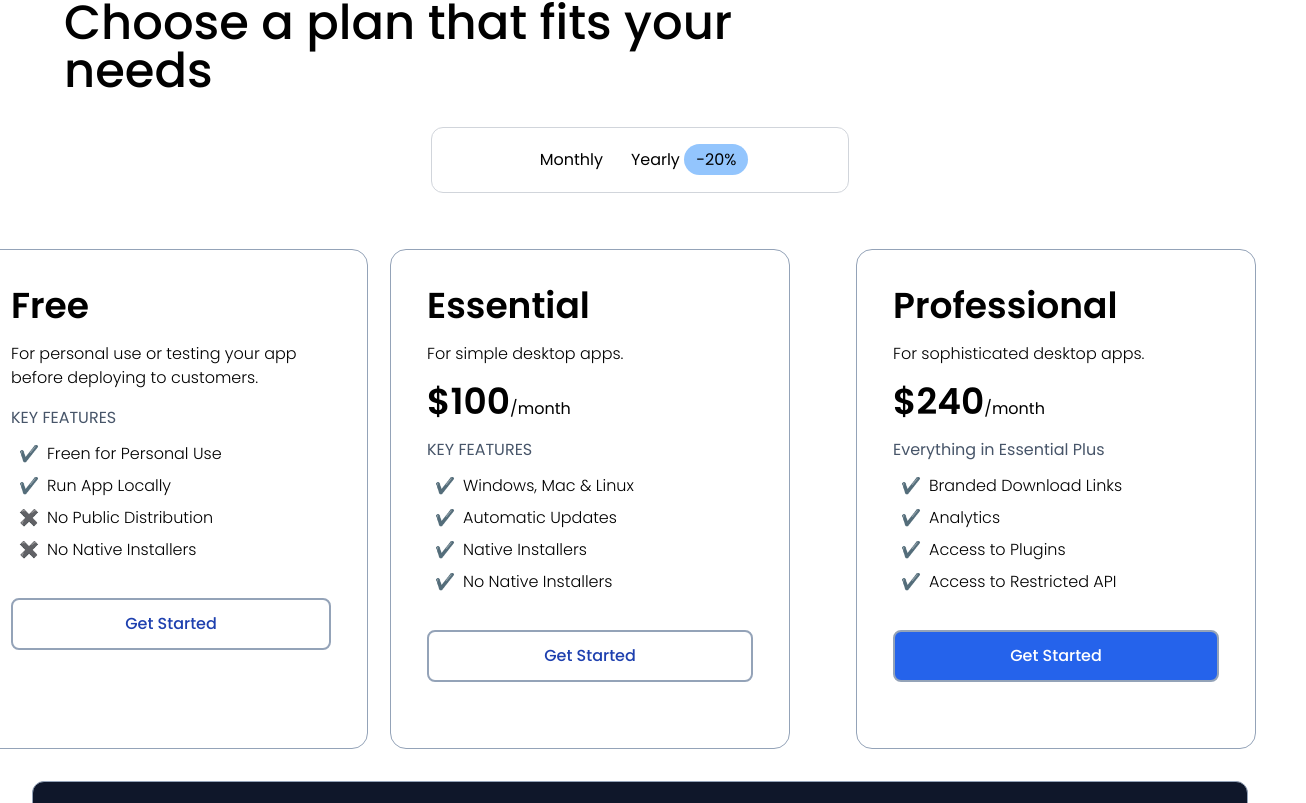
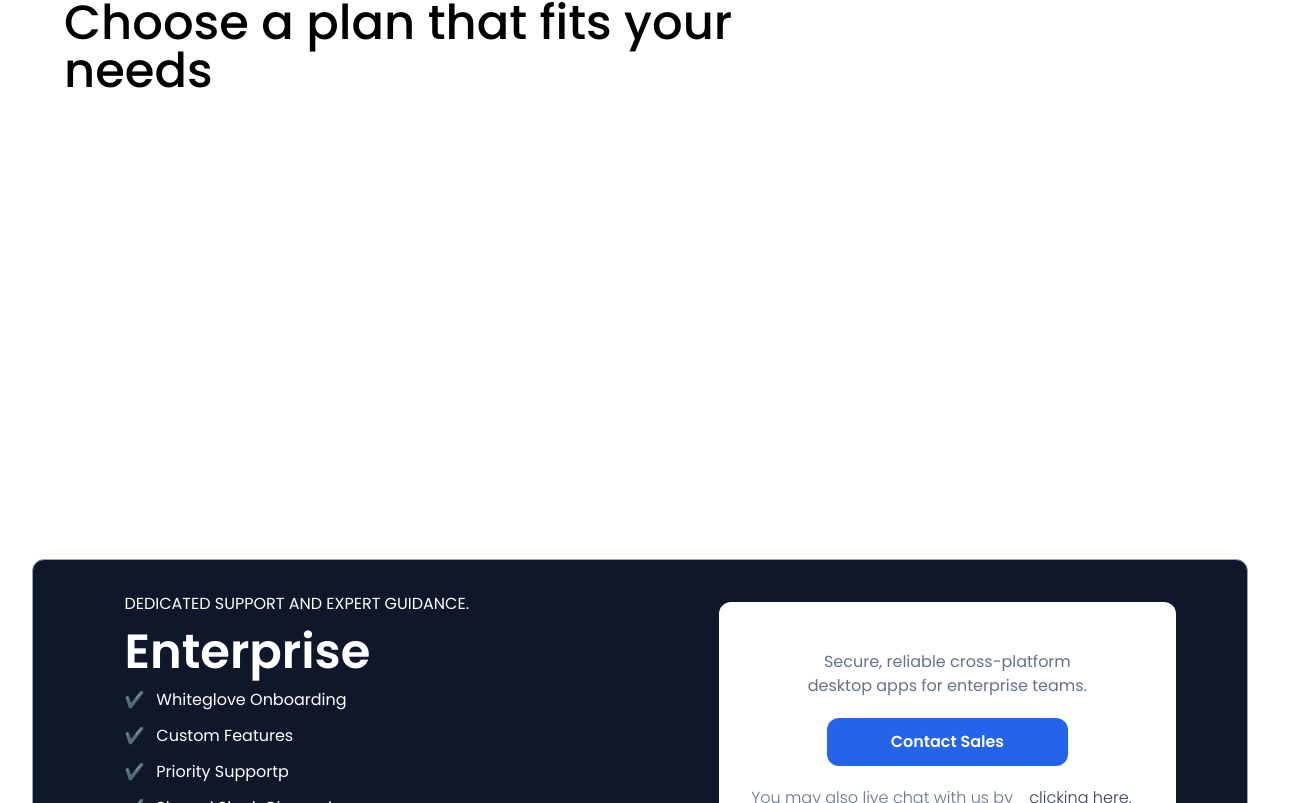
Before and after one commit to rajyadav63/ToDesktop, a React (Vite) app: page / in a window 1280 px wide. Shown: the part 5637-6440 px from the top of the page, 1306 px wide, since content can reach past the window. Built offline with nearby package versions, Linux system fonts and the light colour scheme.

Commit message:
Pricing card

```diff
--- a/src/App.jsx
+++ b/src/App.jsx
@@ -7,7 +7,9 @@ import Faq from './components/Faq'
 import Footer from './components/Footer'
 import Hero from './components/Hero'
 import Nabvar from './components/Nabvar'
-import Pricing from './components/Pricing'
+// import PricingCards from './components/PricingCards'
+// import Pricing from './components/Pricing'
+import PricingCard from './components/PricingCard'
 import Sliders from './components/Sliders'
 import SubFooter from './components/SubFooter'
 import SupportCard from './components/SupportCard'
@@ -35,7 +37,8 @@ function App() {
       <CustomerStories />
       <DownloadBuilder />
       <h1 className='max-w-[500px] lg:max-w-[700px]  text-5xl font-medium m-8 mt-24 lg:ml-16'>Choose a plan that fits your needs</h1>
-      <Pricing />
+      {/* <Pricing /> */}
+      <PricingCard className='h-[70vh]' />
       <SupportCard />
       <h1 className='text-3xl lg:text-5xl text-center font-semibold lg:font-bold m-[20px] lg:ml-[100px] mt-[40px]'>Frequently Asked Questions</h1>
       <Faq />
--- a/src/components/Pricing.jsx
+++ b/src/components/Pricing.jsx
@@ -2,14 +2,14 @@ import React from 'react'
 
 const Pricing = () => {
     return (
-        <div className='m-8 flex flex-col gap-5 lg:justtify-center lg:items-center '>
-            <div className='mb-9 border border-gray-300 flex  gap-3 px-24 py-3 w-fit rounded-xl justify-around md:items-center md:justify-center'>
+        <div className='m-8 flex flex-col gap-5 lg:justify-center lg:items-center w-full '>
+            <div className='mb-9 border border-gray-300 flex  gap-3 py-3 rounded-xl justify-around md:items-center md:justify-center'>
                 <p className='hover:bg-slate-300 px-3 py-2 cursor-pointer rounded-xl'>Monthly</p>
                 <p className='hover:bg-slate-300 px-1 py-2 cursor-pointer rounded-xl'>Yearly <span className='bg-blue-300 px-3 py-1 rounded-2xl'>-20%</span></p>
             </div>
-            <div className='flex flex-col lg:flex-row gap-4 items-stretch'>
+            <div className='flex flex-col justify-center lg:flex-row gap-4   m-3'>
                 <div className=' lg:min-w-[400px] flex flex-col lg:flex-row gap-8'>
-                    <div className='border border-slate-400 min-h-[500px] rounded-2xl p-9'>
+                    <div className='border border-slate-400 min-h-[500px] rounded-2xl p-7'>
                         <h1 className='text-4xl font-semibold mb-4'>Free</h1>
                         <p className='lg:max-w-[320px] font-light mb-4'>For personal use or testing your app before deploying to customers.</p>
                         <h1 className='text-slate-600 mb-3'>KEY FEATURES</h1>
--- /dev/null
+++ b/src/components/PricingCard.jsx
@@ -0,0 +1,11 @@
+import React from 'react'
+
+const PricingCard = () => {
+    return (
+        <div className='h-[50vh]'>
+
+        </div>
+    )
+}
+
+export default PricingCard
```
